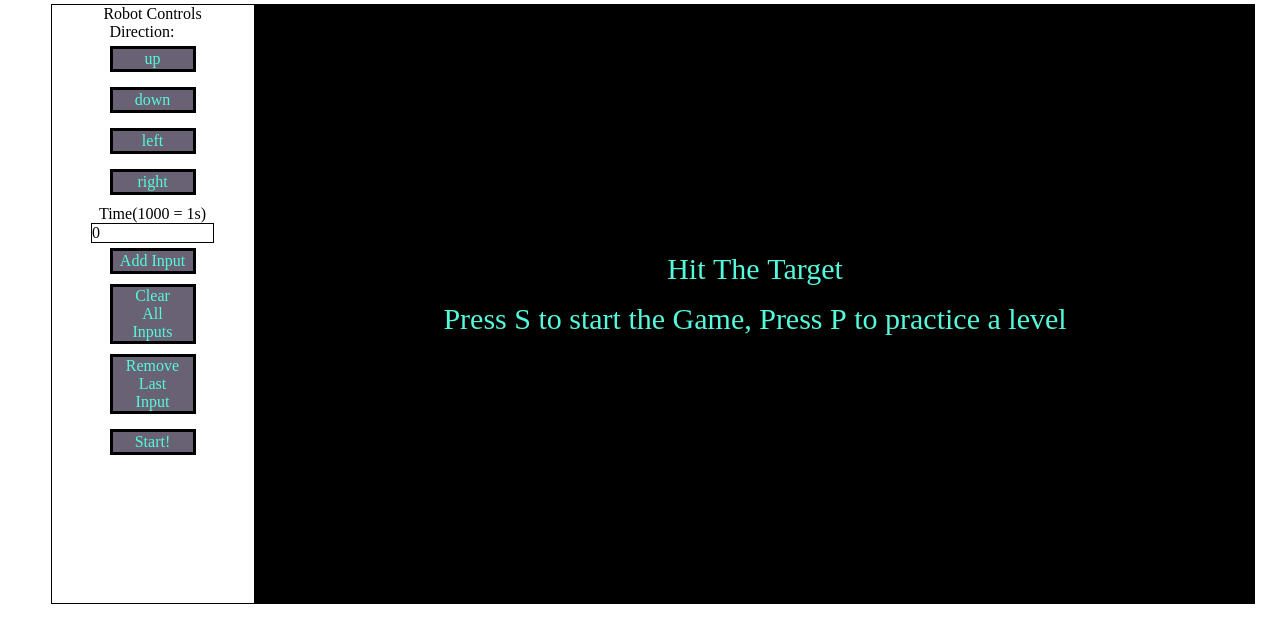
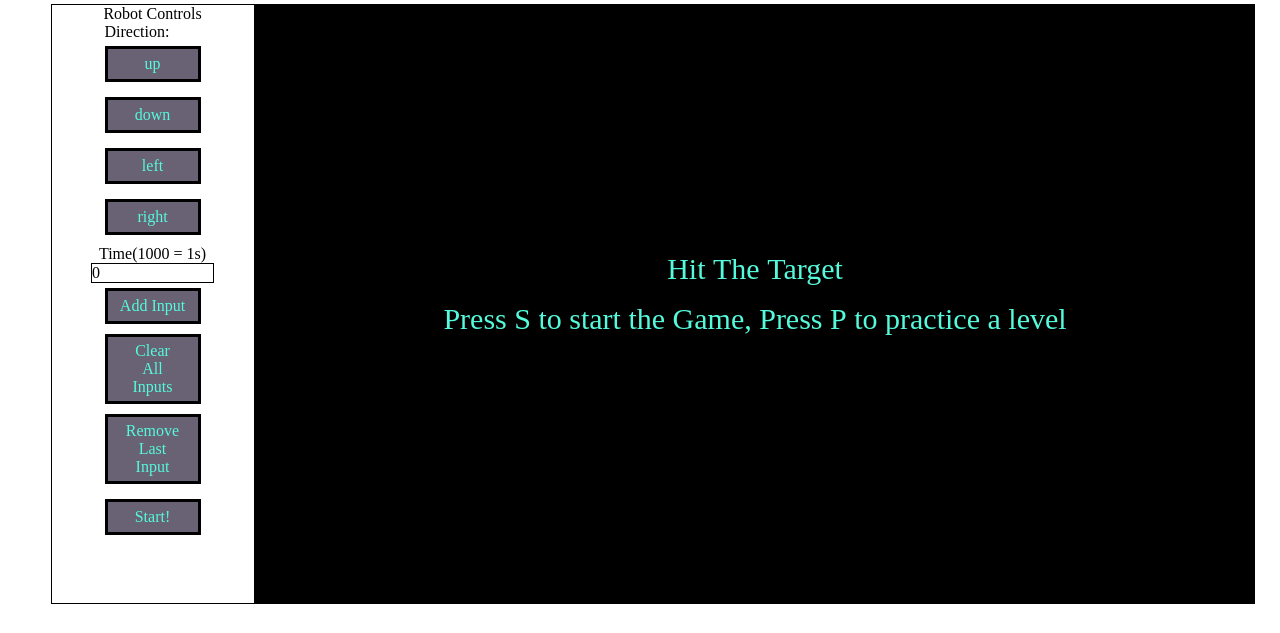
Before and after one commit to andrewc2695/andrewc2695.github.io, a plain HTML site: page index.html in a window 1280 px wide. Shown: the part 167-800 px from the top of the page. Drawn offline with Linux system fonts and the light colour scheme.

Commit message:
will now start on same level after game over:

```diff
--- a/dist/style.css
+++ b/dist/style.css
@@ -6,6 +6,7 @@
     justify-content: center;
     align-items: center;
     margin-right: 251px;
+
 }
 
 #top{
@@ -57,7 +58,7 @@
     background-color: #696174;
     min-height: 20px;
     border: 3px solid black;
-    word-wrap: normal;
+    padding: 5px 5px 5px 5px;
 }
 
 #directions{
--- a/src/game_view.js
+++ b/src/game_view.js
@@ -53,6 +53,7 @@ class GameView{
     }
 
     preview(){
+        debugger
         this.game.currentLevel = this.currentLevel;
         // document.getElementById("game-canvas").removeEventListener("click", callPreview);
         document.removeEventListener("keydown", callPreview);
@@ -140,7 +141,6 @@ class GameView{
         }else{
             this.score = 0;
             ctx.fillText("Level Failed!", Game.DIM_X / 2, Game.DIM_Y / 2);
-            this.currentLevel = 1;
             if (this.previewLevel === true) {
                 this.previewLevel = false;
                 this.drawTitle();
```
